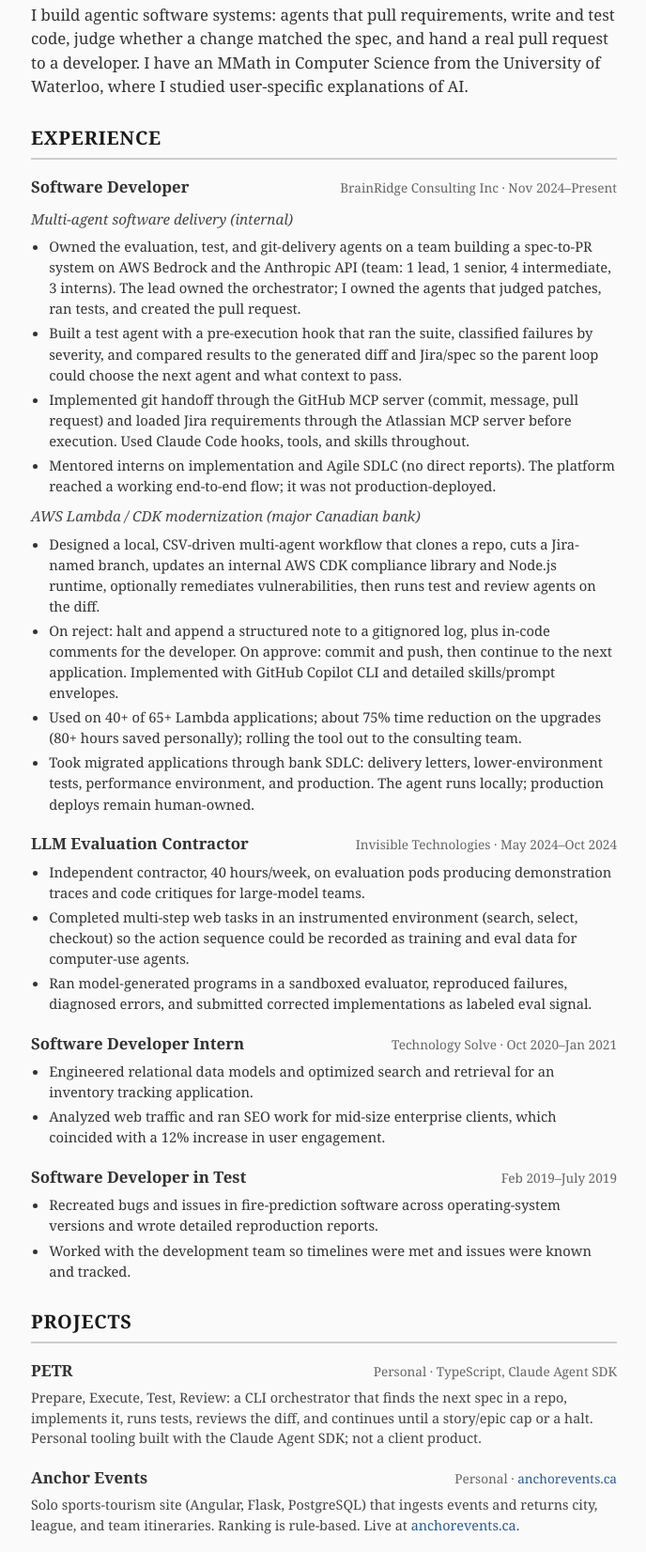
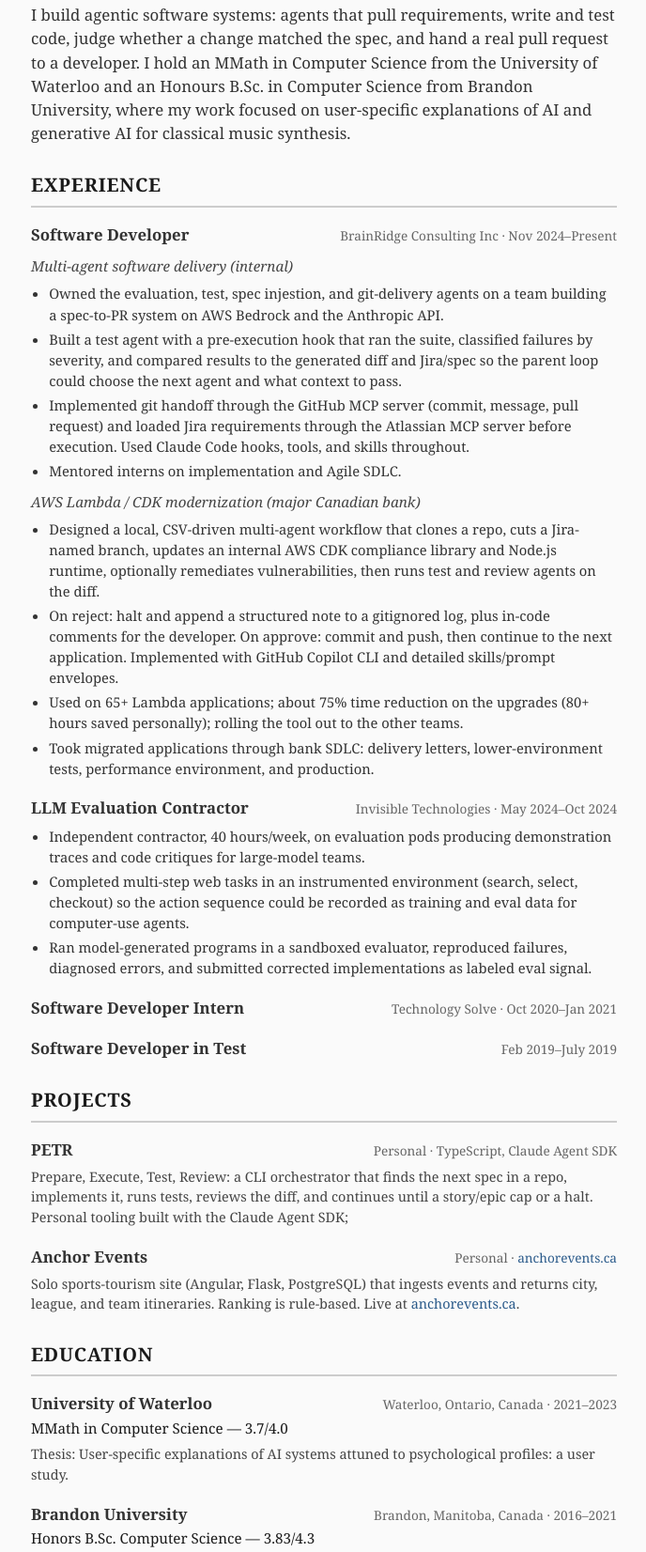
Before and after one commit to ochambers3/my-website, a plain HTML site: page index.html in a window 1280 px wide. Shown: the part 213-1865 px from the top of the page at 94% size, without its empty margins (295-983 px from the left). Drawn offline with Linux system fonts and the light colour scheme.

Commit message:
updated based on resume change

```diff
--- a/index.html
+++ b/index.html
@@ -5,7 +5,7 @@
     <meta charset="utf-8">
     <meta name="viewport" content="width=device-width, initial-scale=1.0">
     <title>Owen Chambers</title>
-    <meta name="description" content="Owen Chambers — AI engineer working on agentic development systems, LLM evaluation, and AWS. MMath Computer Science, University of Waterloo.">
+    <meta name="description" content="Owen Chambers — AI engineer working on agentic development systems, LLM evaluation, and AWS. MMath in Computer Science, University of Waterloo; Honours B.Sc. in Computer Science, Brandon University.">
     <link rel="canonical" href="https://owenchambers.ca/">
     <link rel="stylesheet" href="styles.css">
 </head>
@@ -27,7 +27,7 @@
             <li><a href="https://owenchambers.ca">owenchambers.ca</a></li>
         </ul>
 
-        <p class="lead">I build agentic software systems: agents that pull requirements, write and test code, judge whether a change matched the spec, and hand a real pull request to a developer. I have an MMath in Computer Science from the University of Waterloo, where I studied user-specific explanations of AI.</p>
+        <p class="lead">I build agentic software systems: agents that pull requirements, write and test code, judge whether a change matched the spec, and hand a real pull request to a developer. I hold an MMath in Computer Science from the University of Waterloo and an Honours B.Sc. in Computer Science from Brandon University, where my work focused on user-specific explanations of AI and generative AI for classical music synthesis.</p>
 
         <section>
             <h2>Experience</h2>
@@ -38,17 +38,17 @@
                 </div>
                 <p class="workstream">Multi-agent software delivery (internal)</p>
                 <ul>
-                    <li>Owned the evaluation, test, and git-delivery agents on a team building a spec-to-PR system on AWS Bedrock and the Anthropic API (team: 1 lead, 1 senior, 4 intermediate, 3 interns). The lead owned the orchestrator; I owned the agents that judged patches, ran tests, and created the pull request.</li>
+                    <li>Owned the evaluation, test, spec injestion, and git-delivery agents on a team building a spec-to-PR system on AWS Bedrock and the Anthropic API.</li>
                     <li>Built a test agent with a pre-execution hook that ran the suite, classified failures by severity, and compared results to the generated diff and Jira/spec so the parent loop could choose the next agent and what context to pass.</li>
                     <li>Implemented git handoff through the GitHub MCP server (commit, message, pull request) and loaded Jira requirements through the Atlassian MCP server before execution. Used Claude Code hooks, tools, and skills throughout.</li>
-                    <li>Mentored interns on implementation and Agile SDLC (no direct reports). The platform reached a working end-to-end flow; it was not production-deployed.</li>
+                    <li>Mentored interns on implementation and Agile SDLC.</li>
                 </ul>
                 <p class="workstream">AWS Lambda / CDK modernization (major Canadian bank)</p>
                 <ul>
                     <li>Designed a local, CSV-driven multi-agent workflow that clones a repo, cuts a Jira-named branch, updates an internal AWS CDK compliance library and Node.js runtime, optionally remediates vulnerabilities, then runs test and review agents on the diff.</li>
                     <li>On reject: halt and append a structured note to a gitignored log, plus in-code comments for the developer. On approve: commit and push, then continue to the next application. Implemented with GitHub Copilot CLI and detailed skills/prompt envelopes.</li>
-                    <li>Used on 40+ of 65+ Lambda applications; about 75% time reduction on the upgrades (80+ hours saved personally); rolling the tool out to the consulting team.</li>
-                    <li>Took migrated applications through bank SDLC: delivery letters, lower-environment tests, performance environment, and production. The agent runs locally; production deploys remain human-owned.</li>
+                    <li>Used on 65+ Lambda applications; about 75% time reduction on the upgrades (80+ hours saved personally); rolling the tool out to the other teams.</li>
+                    <li>Took migrated applications through bank SDLC: delivery letters, lower-environment tests, performance environment, and production.</li>
                 </ul>
             </article>
             <article class="entry">
@@ -67,20 +67,12 @@
                     <h3>Software Developer Intern</h3>
                     <span class="meta">Technology Solve &middot; Oct 2020&ndash;Jan 2021</span>
                 </div>
-                <ul>
-                    <li>Engineered relational data models and optimized search and retrieval for an inventory tracking application.</li>
-                    <li>Analyzed web traffic and ran SEO work for mid-size enterprise clients, which coincided with a 12% increase in user engagement.</li>
-                </ul>
             </article>
             <article class="entry">
                 <div class="entry-header">
                     <h3>Software Developer in Test</h3>
                     <span class="meta">Feb 2019&ndash;July 2019</span>
                 </div>
-                <ul>
-                    <li>Recreated bugs and issues in fire-prediction software across operating-system versions and wrote detailed reproduction reports.</li>
-                    <li>Worked with the development team so timelines were met and issues were known and tracked.</li>
-                </ul>
             </article>
         </section>
 
@@ -91,7 +83,7 @@
                     <h3>PETR</h3>
                     <span class="meta">Personal &middot; TypeScript, Claude Agent SDK</span>
                 </div>
-                <p class="detail">Prepare, Execute, Test, Review: a CLI orchestrator that finds the next spec in a repo, implements it, runs tests, reviews the diff, and continues until a story/epic cap or a halt. Personal tooling built with the Claude Agent SDK; not a client product.</p>
+                <p class="detail">Prepare, Execute, Test, Review: a CLI orchestrator that finds the next spec in a repo, implements it, runs tests, reviews the diff, and continues until a story/epic cap or a halt. Personal tooling built with the Claude Agent SDK;</p>
             </article>
             <article class="entry">
                 <div class="entry-header">
```
